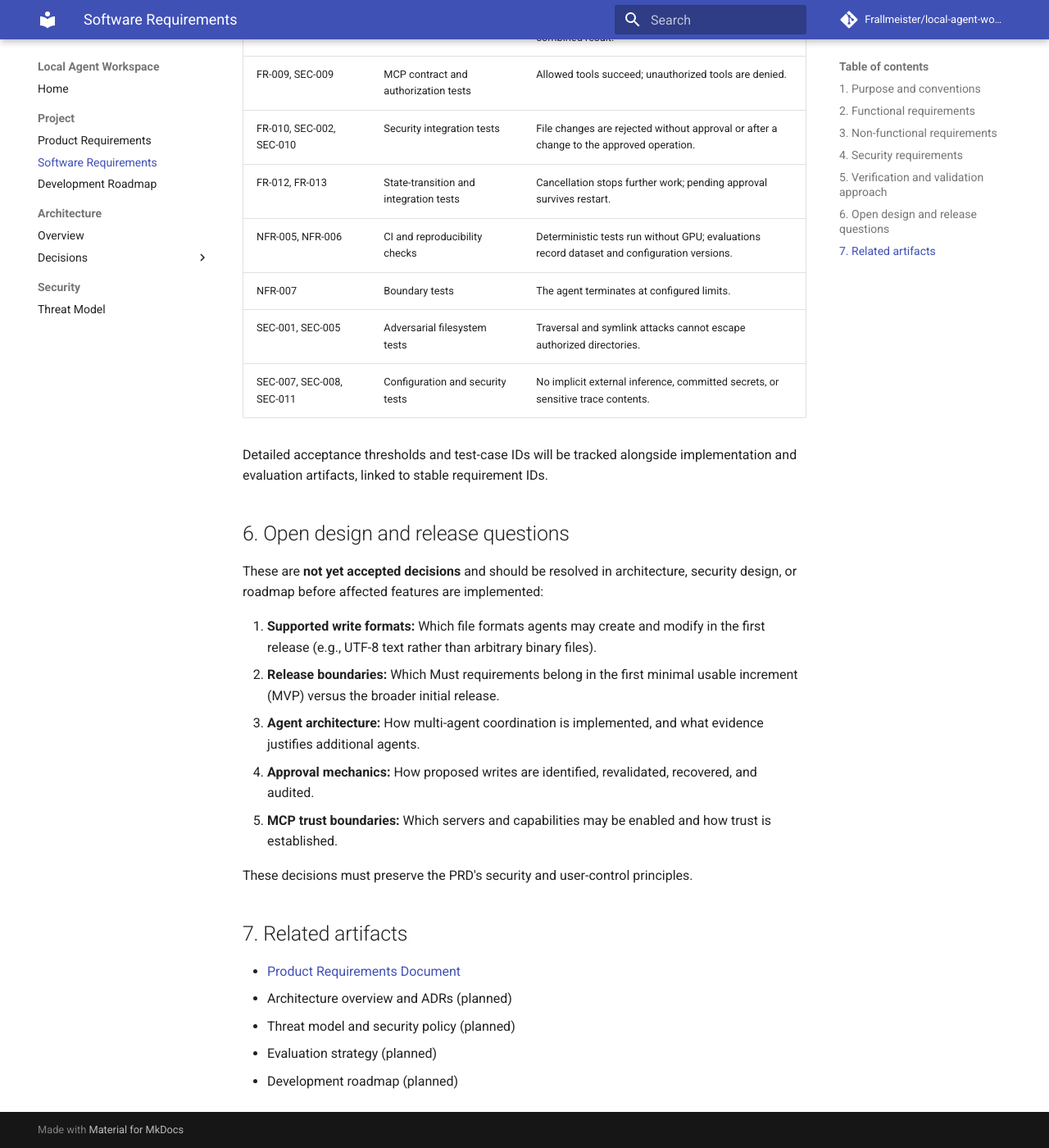
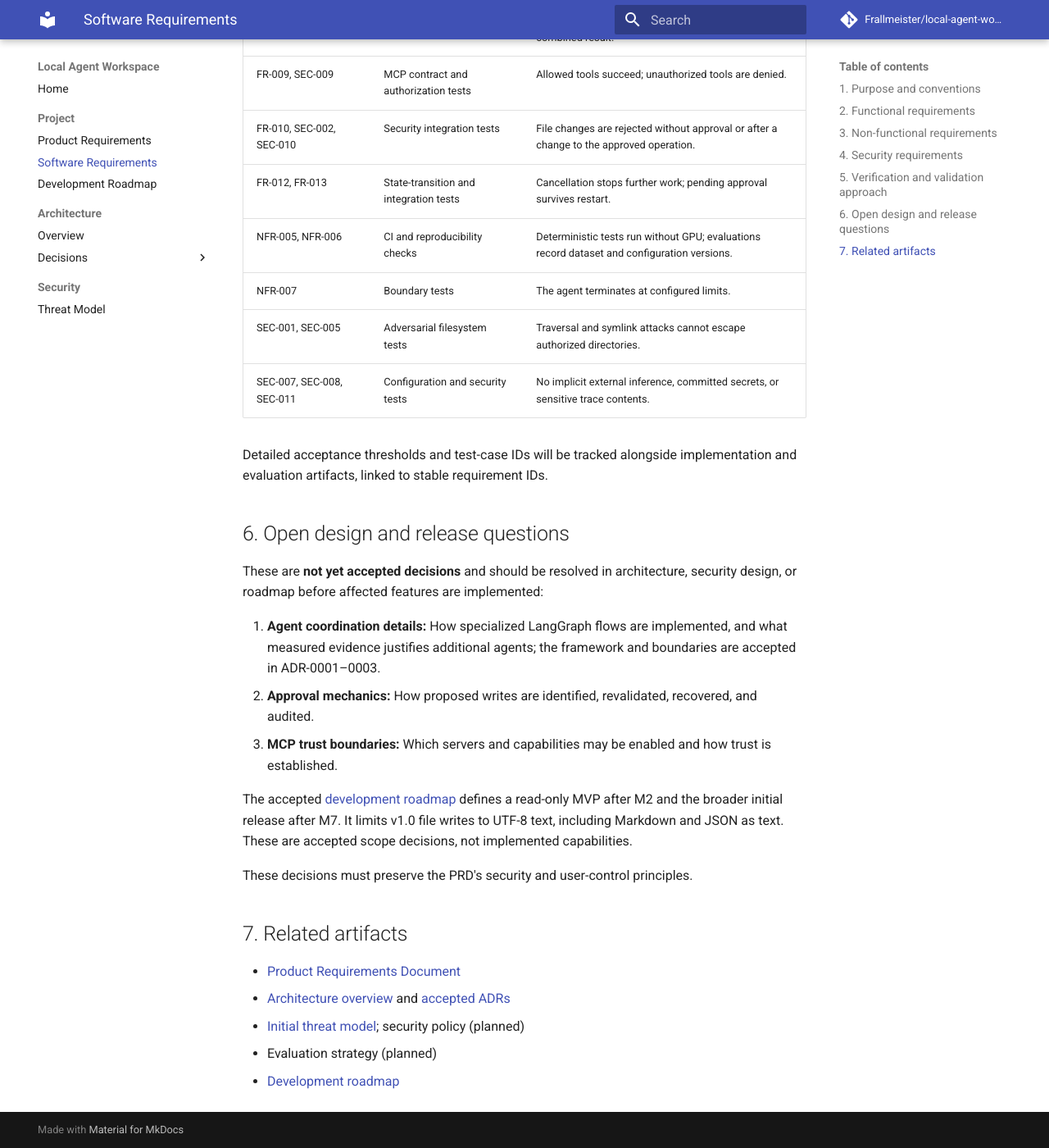
Before and after one commit to Frallmeister/local-agent-workspace, an MkDocs documentation site: the page built from docs/requirements/software-requirements.md, in a window 1280 px wide and 1400 px high, scrolled down 4107 px. Shown: the whole window at 82% size. Built offline with MkDocs 1.6.1 and Material for MkDocs 9.7.7, drawn with Linux system fonts in a browser that asks for light colours; comment, search, counter and statistics services are not loaded.

Commit message:
Add initial implementation to issue M1-01 (#5)

```diff
--- a/docs/requirements/software-requirements.md
+++ b/docs/requirements/software-requirements.md
@@ -90,18 +90,18 @@ Detailed acceptance thresholds and test-case IDs will be tracked alongside imple
 
 These are **not yet accepted decisions** and should be resolved in architecture, security design, or roadmap before affected features are implemented:
 
-1. **Supported write formats:** Which file formats agents may create and modify in the first release (e.g., UTF-8 text rather than arbitrary binary files).
-2. **Release boundaries:** Which Must requirements belong in the first minimal usable increment (MVP) versus the broader initial release.
-3. **Agent architecture:** How multi-agent coordination is implemented, and what evidence justifies additional agents.
-4. **Approval mechanics:** How proposed writes are identified, revalidated, recovered, and audited.
-5. **MCP trust boundaries:** Which servers and capabilities may be enabled and how trust is established.
+1. **Agent coordination details:** How specialized LangGraph flows are implemented, and what measured evidence justifies additional agents; the framework and boundaries are accepted in ADR-0001–0003.
+2. **Approval mechanics:** How proposed writes are identified, revalidated, recovered, and audited.
+3. **MCP trust boundaries:** Which servers and capabilities may be enabled and how trust is established.
+
+The accepted [development roadmap](../project/development-roadmap.md) defines a read-only MVP after M2 and the broader initial release after M7. It limits v1.0 file writes to UTF-8 text, including Markdown and JSON as text. These are accepted scope decisions, not implemented capabilities.
 
 These decisions must preserve the PRD's security and user-control principles.
 
 ## 7. Related artifacts
 
 - [Product Requirements Document](product-requirements.md)
-- Architecture overview and ADRs (planned)
-- Threat model and security policy (planned)
+- [Architecture overview](../architecture/architecture-overview.md) and [accepted ADRs](../architecture/adr/0001-use-langgraph-for-agent-orchestration.md)
+- [Initial threat model](../security/threat-model.md); security policy (planned)
 - Evaluation strategy (planned)
-- Development roadmap (planned)
+- [Development roadmap](../project/development-roadmap.md)
--- /dev/null
+++ b/src/local_agent_workspace/__init__.py
@@ -0,0 +1 @@
+"""Local Agent Workspace backend."""
```
Also changed, not shown: README.md (+32 -8 lines), docs/architecture/architecture-overview.md (+6 -6 lines), docs/index.md (+1 -1 lines), docs/project/development-roadmap.md (+4 -2 lines), pyproject.toml (+24 -1 lines), 7 other files.
